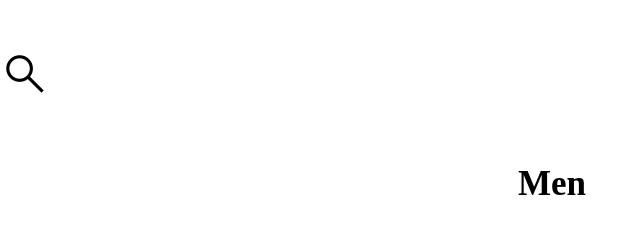
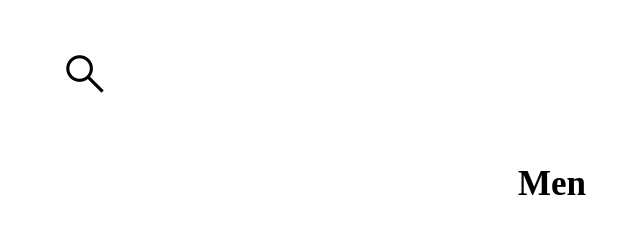
Before and after one commit to 2023-yju-team-2951/team1-front-end, a website built with webpack: page public/index.html in a window 1280 px wide. Shown: the top 234 px of the page, 0-631 px from the left. Built offline with nearby package versions, Linux system fonts and the light colour scheme; a web font is replaced by a local one.

Commit message:
header commit message

```diff
--- a/src/components/Header/Header.css
+++ b/src/components/Header/Header.css
@@ -27,6 +27,8 @@
   float: left;
 }
 .header-layout .search .material-symbols-outlined {
+  position: relative;
+  left: 60px;
   font-size: 50px;
 }
 
--- a/src/components/Header/Header.js
+++ b/src/components/Header/Header.js
@@ -4,7 +4,8 @@ class Header extends HTMLElement {
   constructor() {
     super();
 
-    this.innerHTML = `
+    this.innerHTML =
+    `
     <div class="header">
 
       <div class="header-layout">
```
Also changed, not shown: public/assets/js/dist/bundle.js.
